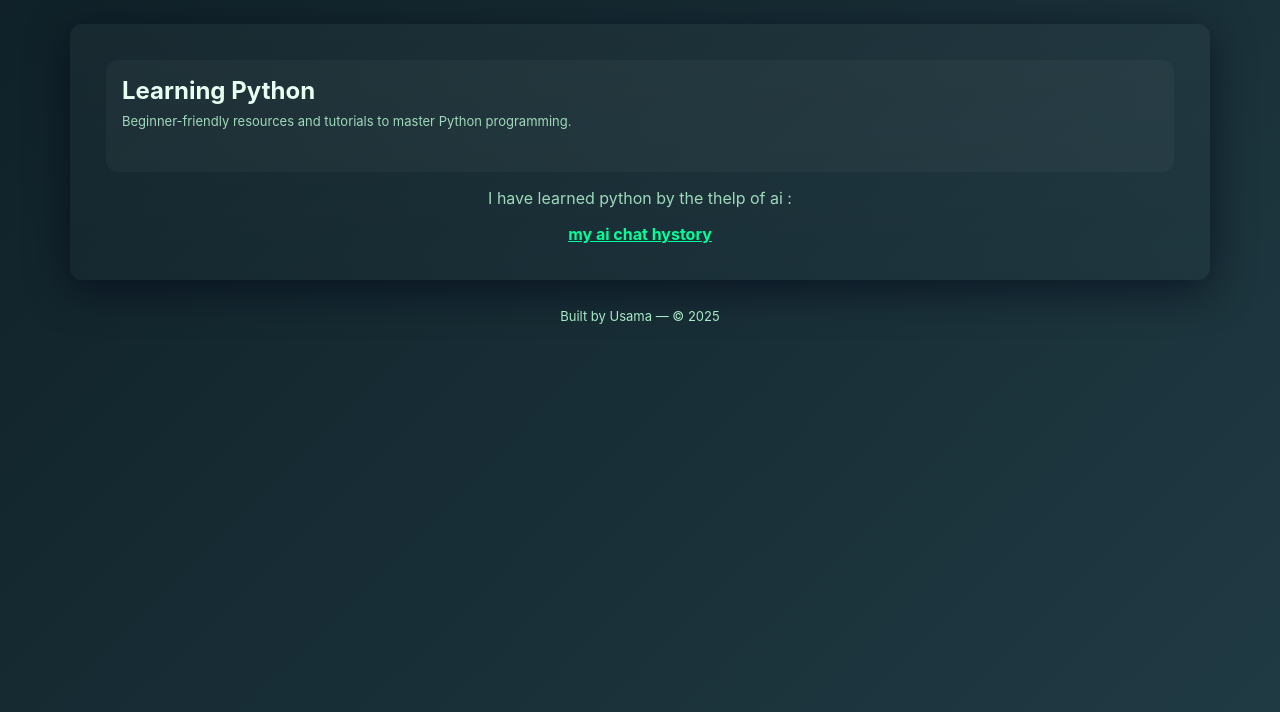
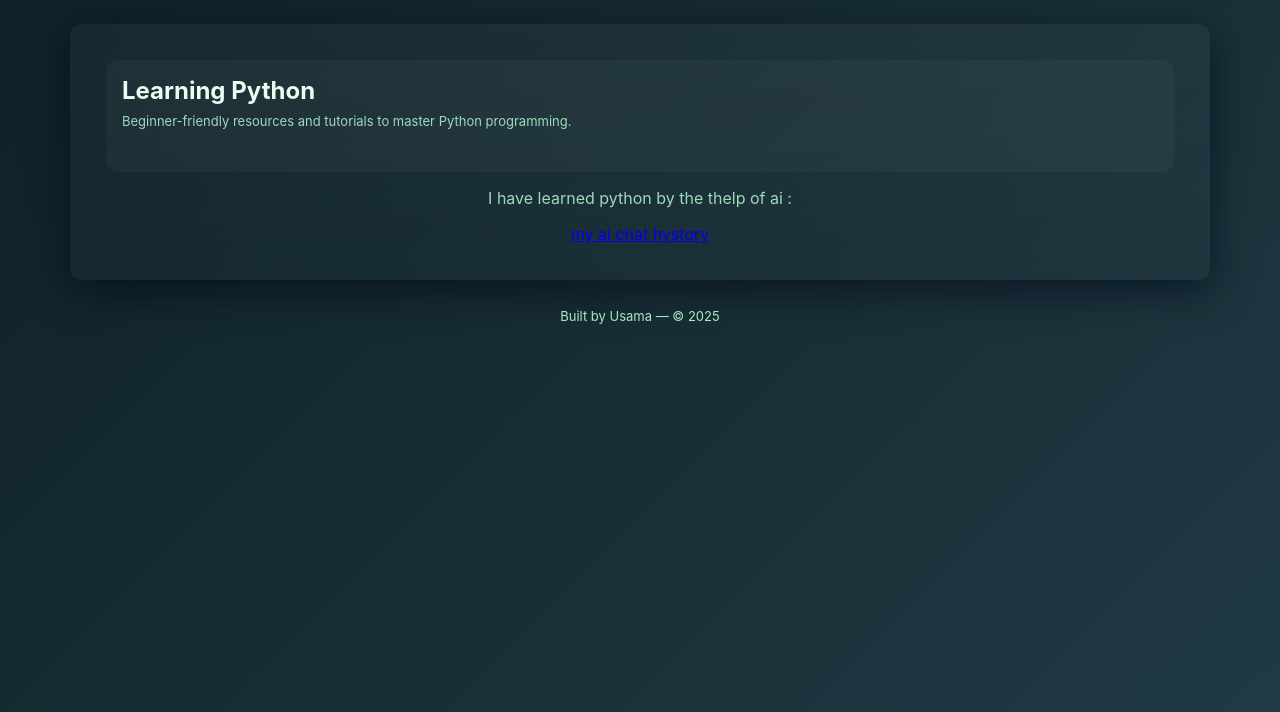
Before and after one commit to usamashafqat6675-blip/Usama, a plain HTML site: page index.html in a window 1280 px wide. Both pictures are taken after a click on the link "Learning Python". Shown: the part 88-800 px from the top of the page. Drawn offline with Linux system fonts and the light colour scheme.

Commit message:
Add files via upload

```diff
--- a/index.html
+++ b/index.html
@@ -74,7 +74,7 @@
   </div>
   <div style="margin-top:14px; text-align:center; color:#9fd9bb;">
     <p>I have learned python by the thelp of ai :</p>
-    <a href="https://chatgpt.com/share/68fc7427-9484-800a-a3ee-0710092d14d4" target="_blank" style="color:var(--accent); font-weight:700;">
+    <a href="https://chatgpt.com/share/68fcc892-5fb0-800a-9439-bb0ffb750d5d">
  my ai chat hystory
     </a>
   </div>
```
